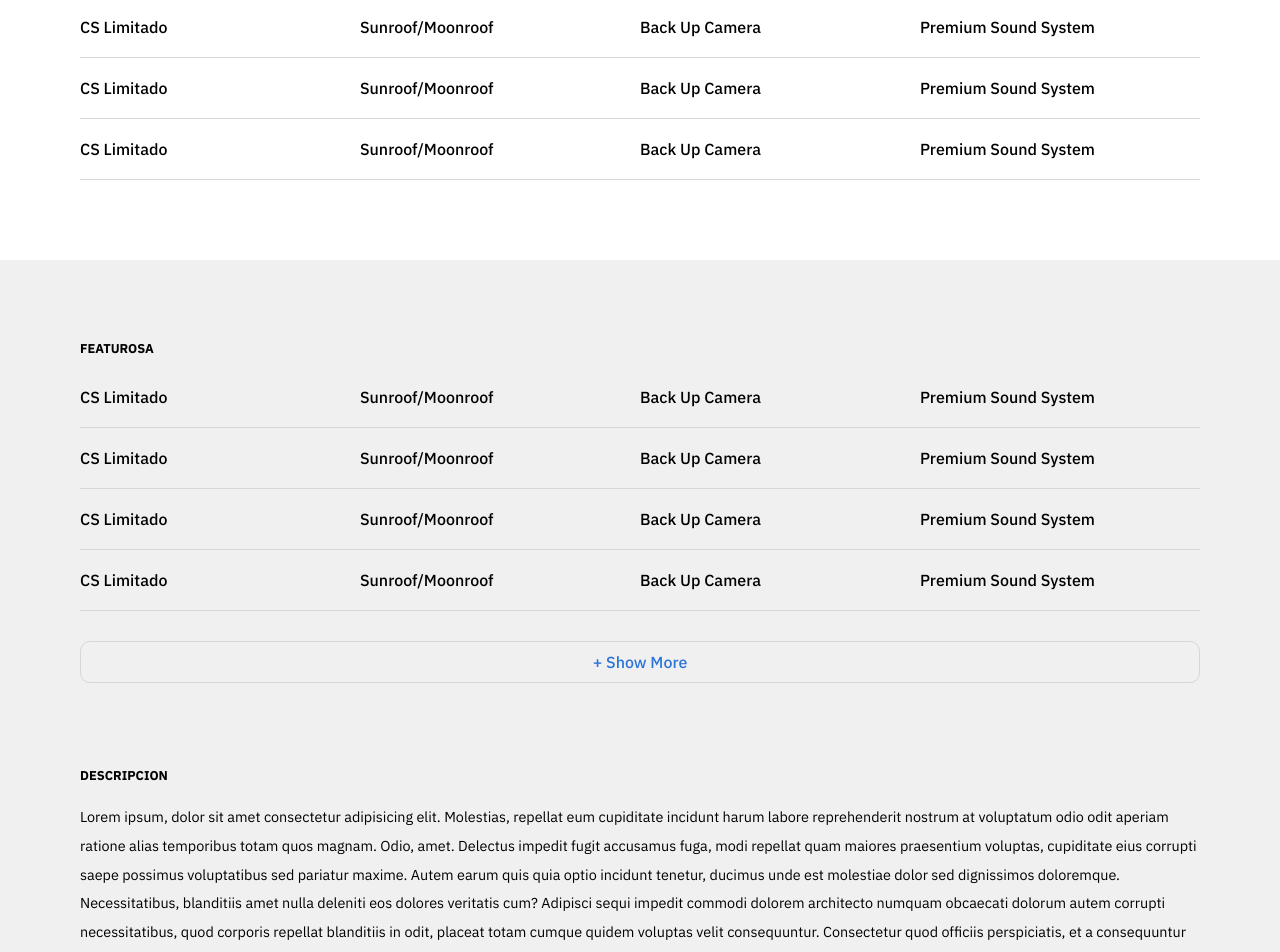
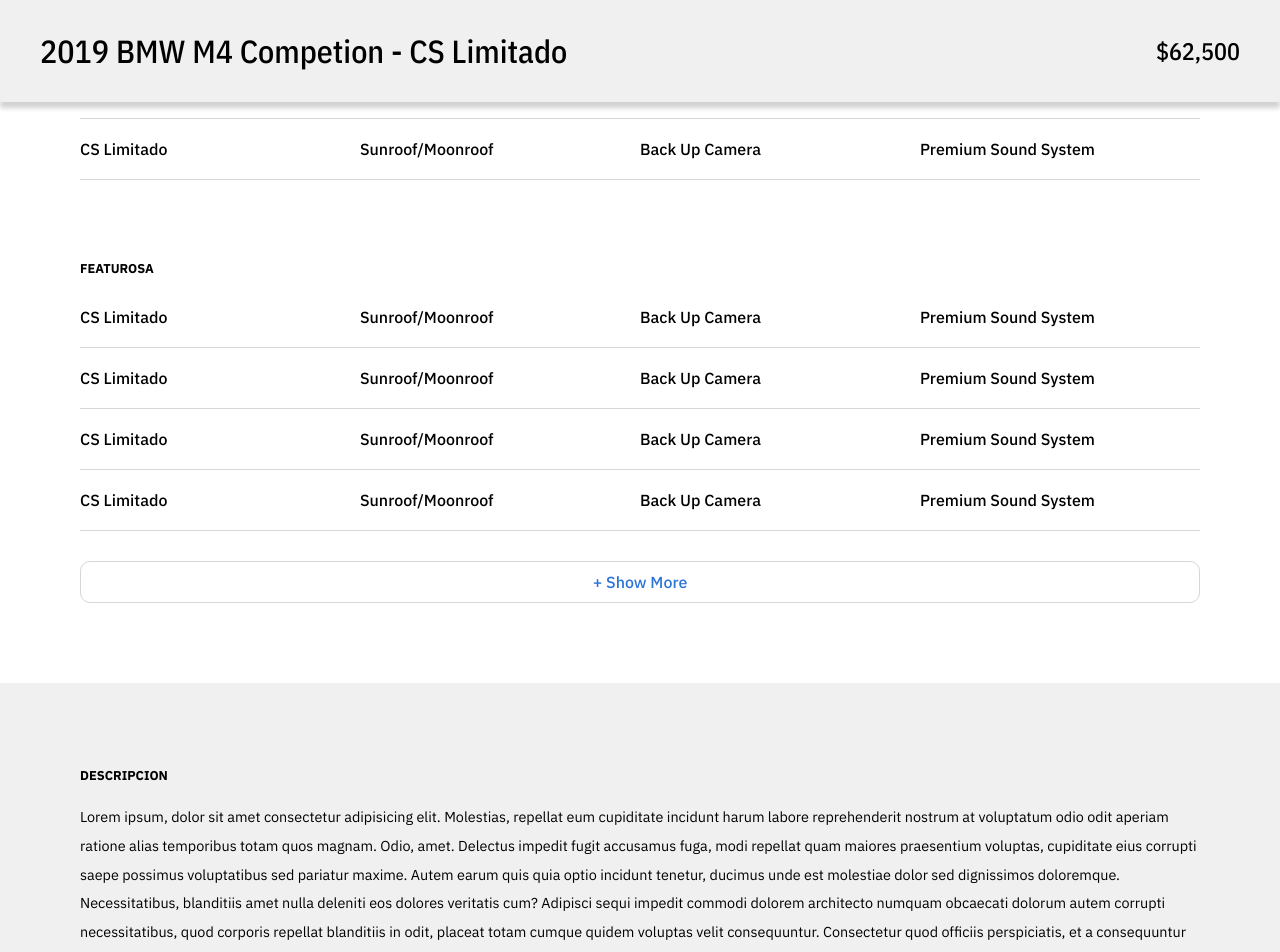
Before and after one commit to matthewsparkscarfluent/play, a Jekyll site: the page built from index.html, in a window 1280 px wide and 1400 px high, scrolled down 1632 px. Shown: the top 952 px of the window. Built offline with Jekyll 4.4.1, drawn with Linux system fonts in a browser that asks for light colours.

Commit message:
changing colors, adding sticky heading

```diff
--- a/css/pages/home.scss
+++ b/css/pages/home.scss
@@ -17,7 +17,9 @@ main {
     flex-direction: column;
     align-items: center;
     box-shadow: 0px 6px 5px 0px rgba(0,0,0,0.18);
-    z-index: 1;
+    z-index: 3;
+    position: sticky;
+    top: 0;
 
     @include tablet-min {
         flex-direction: row;
@@ -433,15 +435,14 @@ main {
 
 .vdp-features {
     grid-column: auto / span 24;
-    padding: 40px;
-    background: $color-5;
+    padding: 0 40px 40px;
 
     @include tablet-min {
-        padding: 80px 40px;
+        padding: 0 40px 80px;
     }
 
     @include tablet-wide-min {
-        padding: 80px;
+        padding: 0 80px 80px;
     }
 
     &__wrapper {
@@ -540,18 +541,18 @@ main {
 
 .vdp-description {
     grid-column: auto / span 24;
-    padding: 0 40px 40px;
+    padding: 40px;
     background: $color-5;
     font-family: $plex;
     line-height: 2;
     font-size: .9rem;
 
     @include tablet-min {
-        padding: 0 40px 80px;
+        padding: 80px 40px;
     }
 
     @include tablet-wide-min {
-        padding: 0 80px 80px;
+        padding: 80px 80px;
     }
 }
 
```
